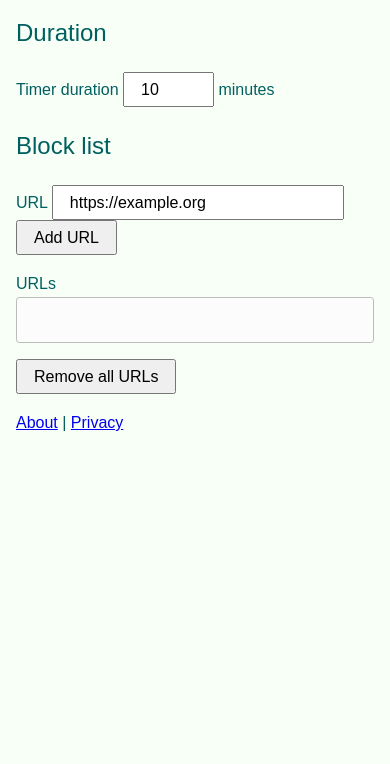
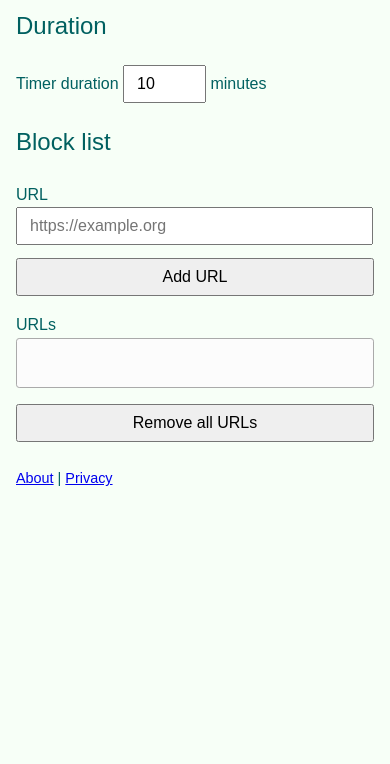
Before and after one commit to nfreear/pomodoro-browser-ext, a website: page options/options.html in a window 390 px wide. Shown: the part 80-844 px from the top of the page. Drawn offline with Linux system fonts and the light colour scheme.

Commit message:
fix: Icon background; CSS styles etc. (#5)

```diff
--- a/assets/index.css
+++ b/assets/index.css
@@ -7,6 +7,11 @@ body {
   min-width: 20rem;
   padding: .1rem;
   text-align: center;
+}
+
+footer {
+  font-size: 90%;
+  margin-top: 1.6rem;
 }
 
 body > div {
--- a/assets/options.css
+++ b/assets/options.css
@@ -9,24 +9,51 @@ body {
   padding: 0 1rem;
 }
 
+footer {
+  font-size: 90%;
+  margin-top: 1.6rem;
+}
+
+h1 { font-size: 185%; }
+
 h1, h2 { font-weight: normal; }
 
 output {
   background-color: #fcfcfc;
-  border: 1px solid #bbb;
+  border: 1px solid #aaa;
   border-radius: .2rem;
   display: block;
   min-height: 2rem;
   white-space: pre;
 }
 
-button,
+button {
+  font-size: inherit;
+  padding: .5rem 1rem;
+}
+
 input,
 output {
   font-size: inherit;
-  padding: .4rem 1rem;
+  padding: .5rem .75rem;
 }
 
-input[ name = url ] {
+input[ type = url ] {
   width: 16rem;
 }
+
+@media screen and (max-width: 600px) {
+  input[ type = url ],
+  button {
+    display: block;
+    width: 100%;
+  }
+
+  button {
+    margin: .8rem 0;
+  }
+
+  input[ type = url ] {
+    width: 92%;
+  }
+}
--- a/options/options.html
+++ b/options/options.html
@@ -1,5 +1,7 @@
 <!doctype html>
 <html lang="en">
+
+  <meta name="viewport" content="width=device-width, initial-scale=1">
 
   <link rel="stylesheet" href="/assets/options.css">
 
@@ -7,6 +9,7 @@
 
   <h1> Options &ndash; My Pomodoro </h1>
 
+  <main>
   <h2> Duration </h2>
 
   <form id="durationForm">
@@ -19,7 +22,7 @@
 
   <form id="blockListForm">
     <p id="addUrl">
-      <label>URL <input name="url" type="url" required value="https://example.org"></label>
+      <label>URL <input name="url" type="url" required placeholder="https://example.org" autocomplete="on"></label>
       <button type="submit">Add URL</button>
     </p>
     <p>
@@ -31,7 +34,9 @@
       <button type="reset">Remove all URLs</button>
     </p>
   </form>
+  </main>
 
+  <footer>
   <nav>
     <p>
       <a href="https://github.com/nfreear/pomodoro-chrome-ext/#readme" target="gh">About</a>
@@ -39,6 +44,7 @@
       <a href="https://github.com/nfreear/pomodoro-chrome-ext/#privacy" target="gh">Privacy</a>
     </p>
   </nav>
+  </footer>
 
   <script src="options.js"></script>
 
--- a/options/options.js
+++ b/options/options.js
@@ -12,6 +12,11 @@ const DURATION = {
 };
 
 class OptionsStorage {
+  constructor () {
+    console.assert(this._browser.storage);
+    console.assert(this._browser.storage.local);
+  }
+
   attachDOM () {
     this._blockListForm = document.querySelector('#blockListForm');
     this._durationForm = document.querySelector('#durationForm');
```
Also changed, not shown: pages/index.html (+9 -5 lines), assets/icon-128.png, assets/icon.svg.
